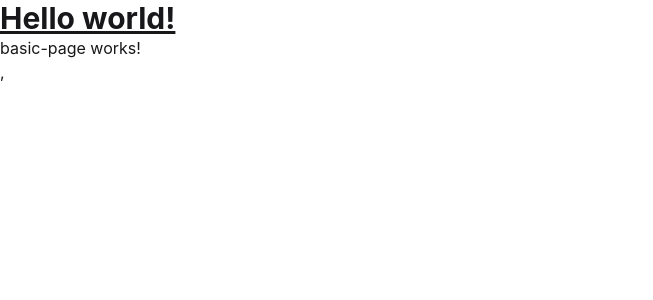
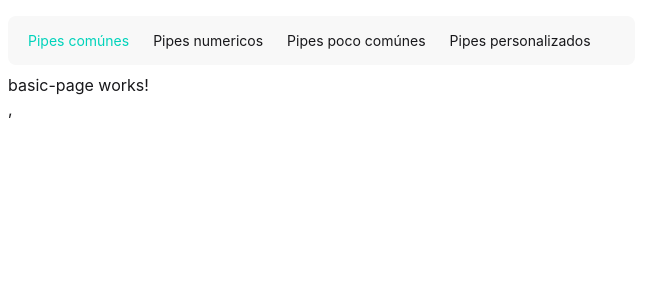
Before and after one commit to flashdc7/pipes-2025, an Angular app: page /basics in a window 1280 px wide. Shown: the top 300 px of the page, without its empty margins (0-653 px from the left). Built offline with nearby package versions, Linux system fonts and the light colour scheme.

Commit message:
creación de navegador automático

```diff
--- a/src/app/app.html
+++ b/src/app/app.html
@@ -1,5 +1,5 @@
-<h1 class="text-3xl font-bold underline">
-  Hello world!
-</h1>
+<main class="mx-auto max-w-7xl px-2 pt-2">
+  <app-navbar />
 
-<router-outlet />
+  <router-outlet />
+</main>
--- a/src/app/app.ts
+++ b/src/app/app.ts
@@ -1,9 +1,10 @@
 import { Component, signal } from '@angular/core';
 import { RouterOutlet } from '@angular/router';
+import { Navbar } from "./components/navbar/navbar";
 
 @Component({
   selector: 'app-root',
-  imports: [RouterOutlet],
+  imports: [RouterOutlet, Navbar],
   templateUrl: './app.html',
   styleUrl: './app.css'
 })
--- /dev/null
+++ b/src/app/components/navbar/navbar.html
@@ -0,0 +1,8 @@
+
+<ul class="menu menu-horizontal bg-base-200 rounded-box my-2">
+  @for (ruta of routes; track ruta.path) {
+    <li>
+      <a [routerLink]="ruta.path" routerLinkActive="text-accent">{{ ruta.title }}</a>
+    </li>
+  }
+</ul>
--- /dev/null
+++ b/src/app/components/navbar/navbar.ts
@@ -0,0 +1,16 @@
+import { ChangeDetectionStrategy, Component } from '@angular/core';
+import { routes } from '../../app.routes';
+import { RouterLink, RouterLinkActive } from "@angular/router";
+
+@Component({
+  selector: 'app-navbar',
+  imports: [RouterLink, RouterLinkActive],
+  templateUrl: './navbar.html',
+  changeDetection: ChangeDetectionStrategy.OnPush,
+})
+export class Navbar {
+  routes= routes.map((ruta)=>({
+    title: ruta.title ?? '',
+    path: ruta.path ?? '',
+  }))
+}
```
